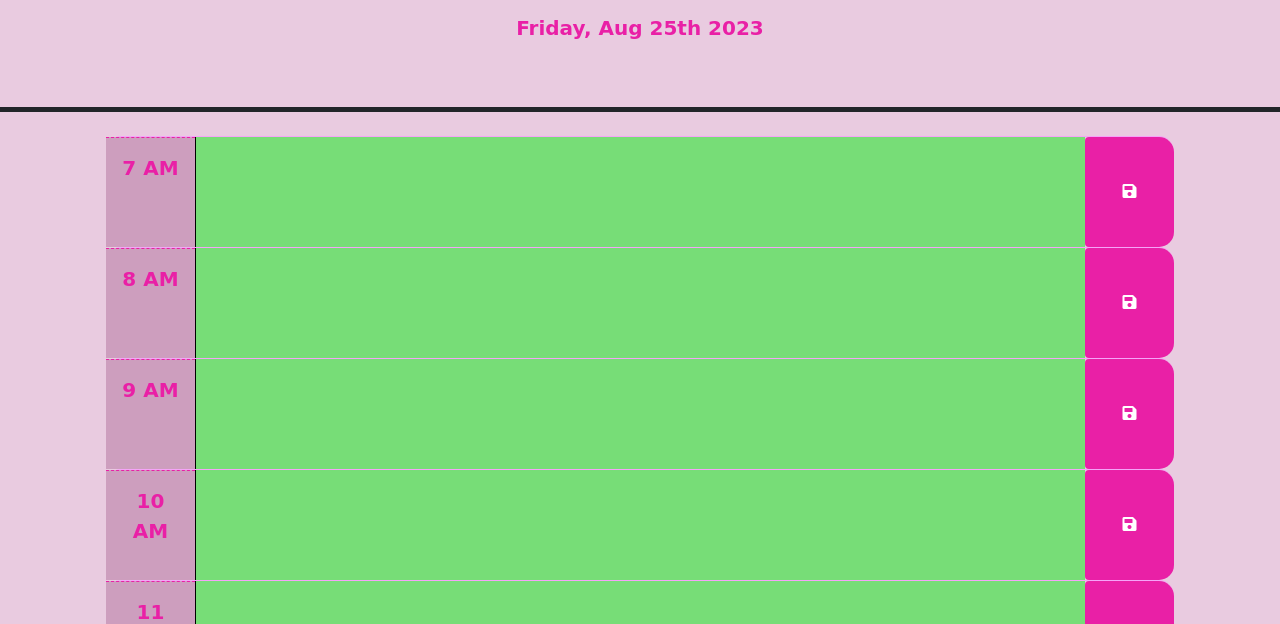
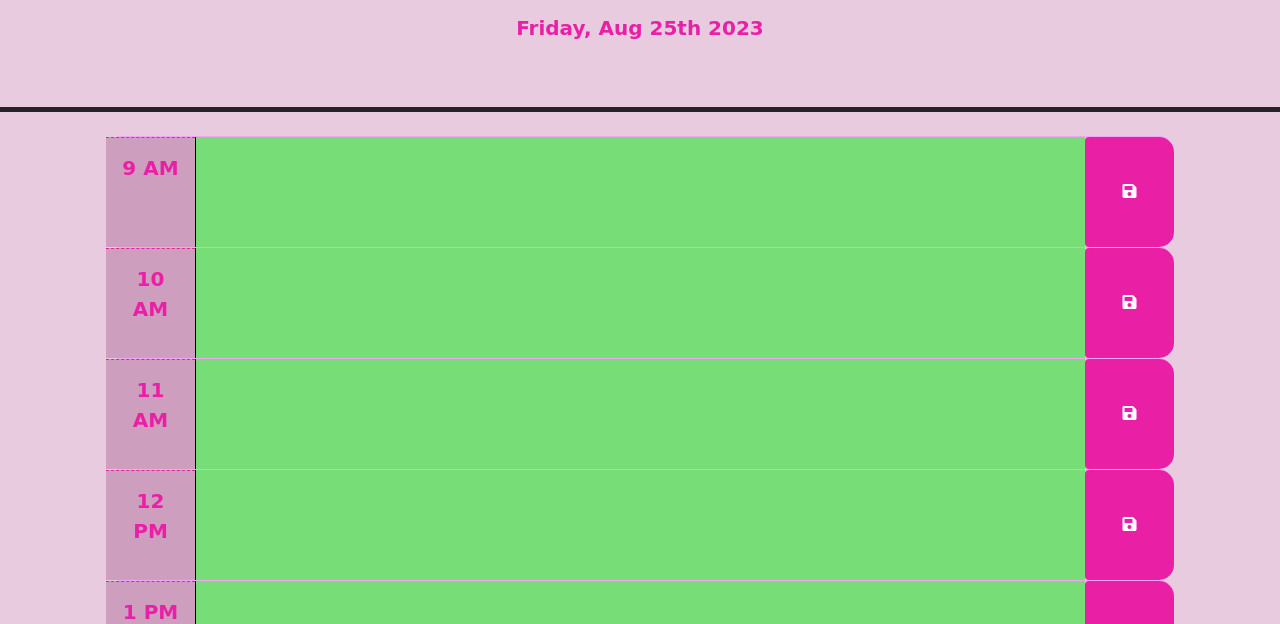
Before and after one commit to kpfenning/Kendalls-Daily-Scheduler, a plain HTML site: page index.html in a window 1280 px wide. Shown: the part 166-790 px from the top of the page. Drawn offline with nearby package versions, Linux system fonts and the light colour scheme; a web font is replaced by a local one.

Commit message:
corrected time blocks, added additional comments

```diff
--- a/index.html
+++ b/index.html
@@ -22,7 +22,7 @@
     <link rel="preconnect" href="https://fonts.gstatic.com" crossorigin>
     <link href="https://fonts.googleapis.com/css2?family=Gluten:wght@200&display=swap" rel="stylesheet">
 
-    <link rel="stylesheet" href="./assests/style.css" />
+    <link rel="stylesheet" href="./assests/css/style.css" />
     <script src="https://cdnjs.cloudflare.com/ajax/libs/jquery/3.6.0/jquery.min.js"></script>
     <script src="https://cdnjs.cloudflare.com/ajax/libs/moment.js/2.29.1/moment.min.js"></script>
     <title>Work Day Scheduler</title>
@@ -35,23 +35,9 @@
       <!--displays current day-->
       <p id="currentDay" class="lead"></p>
     </header>
+
+    <!--Time block sections for notes/tasks-->
     <div class="container-lg px-5">
-        <div id="hour-7" class="row time-block">
-            <div class="col-1 hour">7 AM</div>
-            <textarea class="col-10 description" rows="3"></textarea>
-            <button class="btn saveBtn col-1" aria-label="save">
-                <i class="fas fa-save" aria-hidden="true"></i>
-            </button>
-        </div>
-
-        <div id="hour-8" class="row time-block">
-            <div class="col-1 hour">8 AM</div>
-            <textarea class="col-10 description" rows="3"></textarea>
-            <button class="btn saveBtn col-1" aria-label="save">
-                <i class="fas fa-save" aria-hidden="true"></i>
-            </button>
-        </div>
-
         <div id="hour-9" class="row time-block">
             <div class="col-1 hour">9 AM</div>
             <textarea class="col-10 description" rows="3"></textarea>
@@ -59,7 +45,6 @@
                 <i class="fas fa-save" aria-hidden="true"></i>
             </button>
         </div>
-
         <div id="hour-10" class="row time-block">
             <div class="col-1 hour">10 AM</div>
             <textarea class="col-10 description" rows="3"></textarea>
@@ -131,6 +116,6 @@
       crossorigin="anonymous"
     ></script>
 
-    <script src="./assests/script.js"></script>
+    <script src="./assests/js/script.js"></script>
   </body>
 </html>
```
Also changed, not shown: assests/css/style.css (renamed from assests/style.css), assests/js/script.js (renamed from assests/script.js), images/Screen Shot 2023-08-24 at 6.21.06 PM.png (added), 6 other files.
